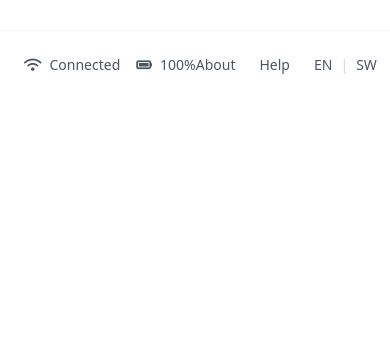
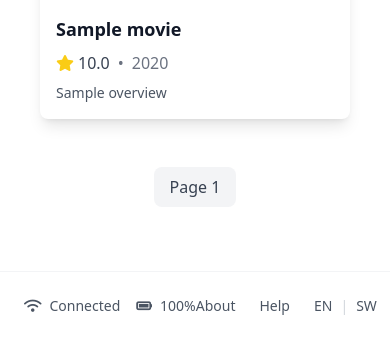
Before and after one commit to manasrpandya/TourEye_MVP, a Flask app: template backend/templates/movies.html in a window 390 px wide; the page is wider, and only the part inside the window is pictured. Shown: the part 745-1085 px from the top of that part. Before the commit the page ends 819 px from the top of that part, so only its background shows below. Run offline with Flask 3, Linux system fonts and the light colour scheme; the template is opened without the code that fills it: most values are stand-ins (such as "Sample title", 1, 10 or a date in 2020); some libraries are stand-ins or nearby versions.

Commit message:
refactor movie details layout and improve similar movies section with enhanced styling and error handling

```diff
--- a/backend/templates/movies.html
+++ b/backend/templates/movies.html
@@ -3,6 +3,7 @@
 {% block title %}Movies{% endblock %}
 
 {% block content %}
+<div class="container mx-auto px-4 py-8">
     <!-- Search and Filter Section -->
     <div class="mb-8">
         <div class="flex flex-col md:flex-row gap-4 items-center justify-between">
@@ -12,9 +13,9 @@
                     <input type="text"
                            name="search"
                            placeholder="Search movies..."
-                       class="w-full bg-secondary text-white rounded-lg pl-4 pr-10 py-3 focus:ring-2 focus:ring-accent focus:outline-none"
+                           class="w-full px-4 py-3 bg-white border border-gray-200 rounded-lg shadow-sm focus:ring-2 focus:ring-accent focus:border-accent focus:outline-none"
                            value="{{ request.args.get('search', '') }}">
-                <button type="submit" class="absolute right-3 top-1/2 -translate-y-1/2 text-gray-400 hover:text-accent">
+                    <button type="submit" class="absolute right-3 top-1/2 -translate-y-1/2 text-gray-400 hover:text-accent transition-colors">
                         <i class="fas fa-search"></i>
                     </button>
                 </form>
@@ -22,12 +23,12 @@
 
             <!-- Genre Filter -->
             <div class="w-full md:w-auto flex gap-2 flex-wrap">
-            <a href="/movies" class="px-4 py-2 rounded-full text-sm {% if not request.args.get('genre') %}bg-accent text-white{% else %}bg-secondary text-gray-300 hover:bg-accent hover:text-white{% endif %} transition-colors">
+                <a href="/movies" class="px-4 py-2 rounded-full text-sm font-medium {% if not request.args.get('genre') %}bg-accent text-white{% else %}bg-gray-100 text-gray-700 hover:bg-accent hover:text-white{% endif %} transition-all duration-300">
                     All
                 </a>
                 {% for genre in genres %}
                 <a href="/movies?genre={{ genre.name }}"
-               class="px-4 py-2 rounded-full text-sm {% if request.args.get('genre') == genre.name %}bg-accent text-white{% else %}bg-secondary text-gray-300 hover:bg-accent hover:text-white{% endif %} transition-colors">
+                   class="px-4 py-2 rounded-full text-sm font-medium {% if request.args.get('genre') == genre.name %}bg-accent text-white{% else %}bg-gray-100 text-gray-700 hover:bg-accent hover:text-white{% endif %} transition-all duration-300">
                     {{ genre.name }}
                 </a>
                 {% endfor %}
@@ -36,56 +37,75 @@
     </div>
 
     <!-- Movies Grid -->
-<div class="grid grid-cols-1 sm:grid-cols-2 md:grid-cols-3 lg:grid-cols-4 gap-6 mb-8">
+    <div class="grid grid-cols-1 sm:grid-cols-2 md:grid-cols-3 lg:grid-cols-4 xl:grid-cols-5 gap-6">
         {% for movie in movies %}
-    <a href="/movie/{{ movie.id }}" class="group">
-        <div class="relative bg-secondary rounded-lg overflow-hidden shadow-lg transform hover:scale-105 transition duration-300">
+        <div class="movie-card group">
+            <a href="/movie/{{ movie.id }}" class="block relative rounded-lg overflow-hidden shadow-lg bg-white hover:shadow-xl transition-all duration-300">
+                {% if movie.poster_path %}
                 <img src="https://image.tmdb.org/t/p/w500{{ movie.poster_path }}"
                      alt="{{ movie.title }}"
-                 class="w-full h-[400px] object-cover">
-            <div class="absolute inset-0 bg-gradient-to-t from-black via-black/50 to-transparent opacity-0 group-hover:opacity-100 transition-opacity duration-300">
-                <div class="absolute bottom-0 left-0 right-0 p-4">
-                    <h3 class="text-lg font-semibold text-white group-hover:text-accent transition-colors">{{ movie.title }}</h3>
-                    <p class="text-sm text-gray-300 line-clamp-2 mt-2">{{ movie.overview }}</p>
-                    <div class="flex items-center justify-between mt-2">
+                     class="w-full aspect-[2/3] object-cover transform group-hover:scale-105 transition-transform duration-300"
+                     onerror="this.src='{{ url_for('static', filename='images/placeholder.jpg') }}'">
+                {% else %}
+                <img src="{{ url_for('static', filename='images/placeholder.jpg') }}"
+                     alt="{{ movie.title }}"
+                     class="w-full aspect-[2/3] object-cover">
+                {% endif %}
+
+                <div class="p-4">
+                    <h3 class="text-lg font-semibold text-gray-900 line-clamp-1 group-hover:text-accent transition-colors">
+                        {{ movie.title }}
+                    </h3>
+
+                    <div class="flex items-center mt-2 space-x-2">
                         <div class="flex items-center">
                             <i class="fas fa-star text-yellow-400 mr-1"></i>
-                            <span class="text-white">{{ "%.1f"|format(movie.vote_average) }}</span>
+                            <span class="text-gray-700 font-medium">{{ "%.1f"|format(movie.vote_average) }}</span>
                         </div>
-                        <span class="text-gray-300">{{ movie.release_date[:4] }}</span>
+                        <span class="text-gray-500">•</span>
+                        <span class="text-gray-500">{{ movie.release_date[:4] if movie.release_date else 'N/A' }}</span>
                     </div>
-                </div>
-            </div>
+
+                    <p class="mt-2 text-sm text-gray-600 line-clamp-2">
+                        {{ movie.overview if movie.overview else 'No overview available.' }}
+                    </p>
                 </div>
             </a>
+        </div>
         {% endfor %}
     </div>
 
     <!-- Pagination -->
     {% if movies|length > 0 %}
-<div class="flex justify-center gap-2">
+    <div class="flex justify-center items-center gap-4 mt-12">
         {% if current_page > 1 %}
         <a href="{{ url_for('movies', page=current_page-1, **request.args) }}"
-       class="px-4 py-2 bg-secondary hover:bg-accent text-white rounded-lg transition-colors">
+           class="px-6 py-2 bg-white border border-gray-200 rounded-lg text-gray-700 hover:bg-accent hover:text-white hover:border-accent transition-all duration-300">
+            <i class="fas fa-chevron-left mr-2"></i>
             Previous
         </a>
         {% endif %}
 
-    <span class="px-4 py-2 bg-secondary text-white rounded-lg">
+        <span class="px-4 py-2 bg-gray-100 text-gray-700 rounded-lg font-medium">
             Page {{ current_page }}
         </span>
 
         {% if movies|length == 20 %}
         <a href="{{ url_for('movies', page=current_page+1, **request.args) }}"
-       class="px-4 py-2 bg-secondary hover:bg-accent text-white rounded-lg transition-colors">
+           class="px-6 py-2 bg-white border border-gray-200 rounded-lg text-gray-700 hover:bg-accent hover:text-white hover:border-accent transition-all duration-300">
             Next
+            <i class="fas fa-chevron-right ml-2"></i>
         </a>
         {% endif %}
     </div>
     {% else %}
-<div class="text-center py-12">
-    <h3 class="text-2xl font-semibold mb-4">No movies found</h3>
-    <p class="text-gray-400">Try adjusting your search or filters</p>
+    <div class="text-center py-16">
+        <div class="mb-4">
+            <i class="fas fa-film text-4xl text-gray-300"></i>
+        </div>
+        <h3 class="text-2xl font-semibold text-gray-900 mb-2">No movies found</h3>
+        <p class="text-gray-500">Try adjusting your search or filters</p>
     </div>
     {% endif %}
+</div>
 {% endblock %}
```
Also changed, not shown: backend/templates/movie_details.html (+36 -20 lines). Lines whose indentation alone changed are shown as unchanged.
